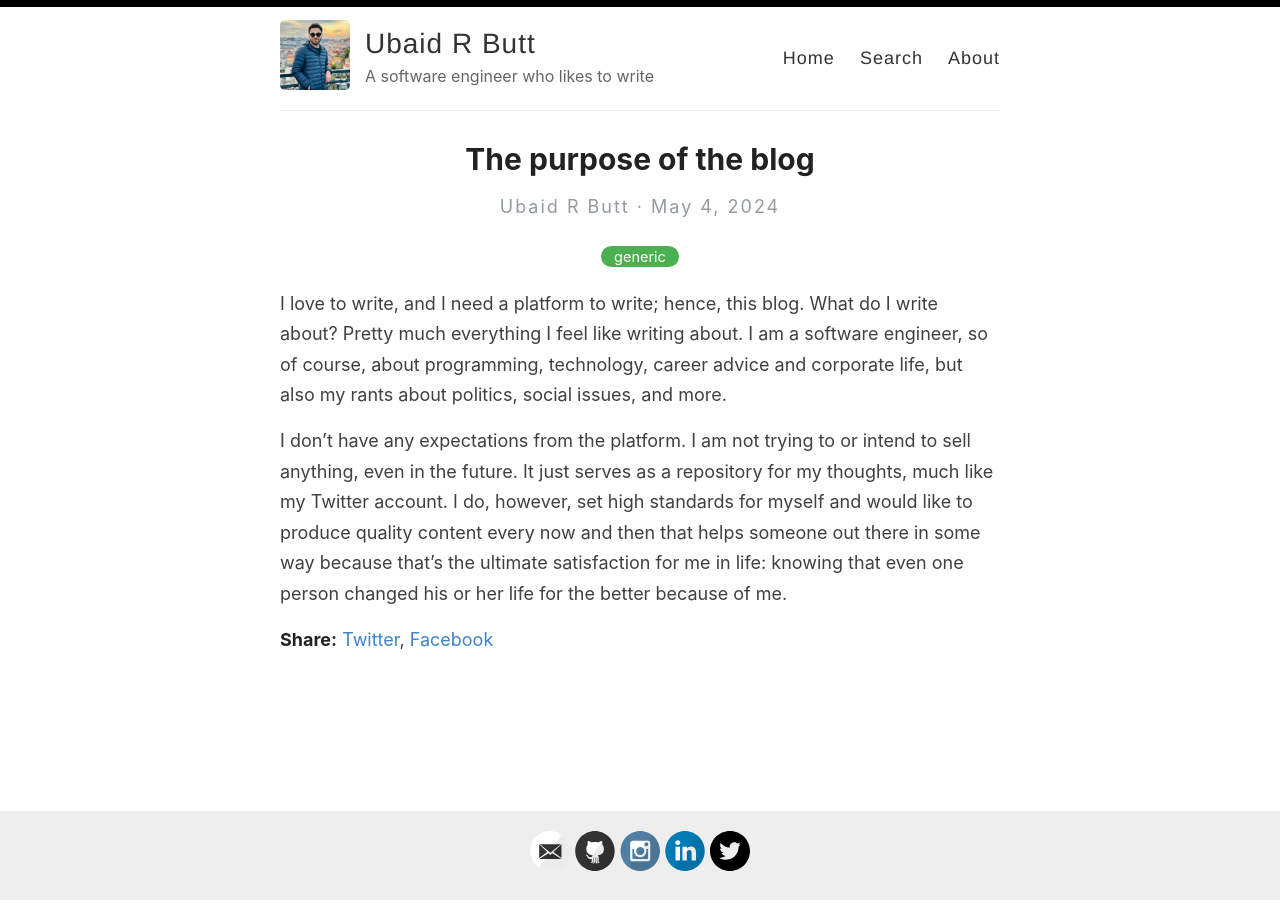
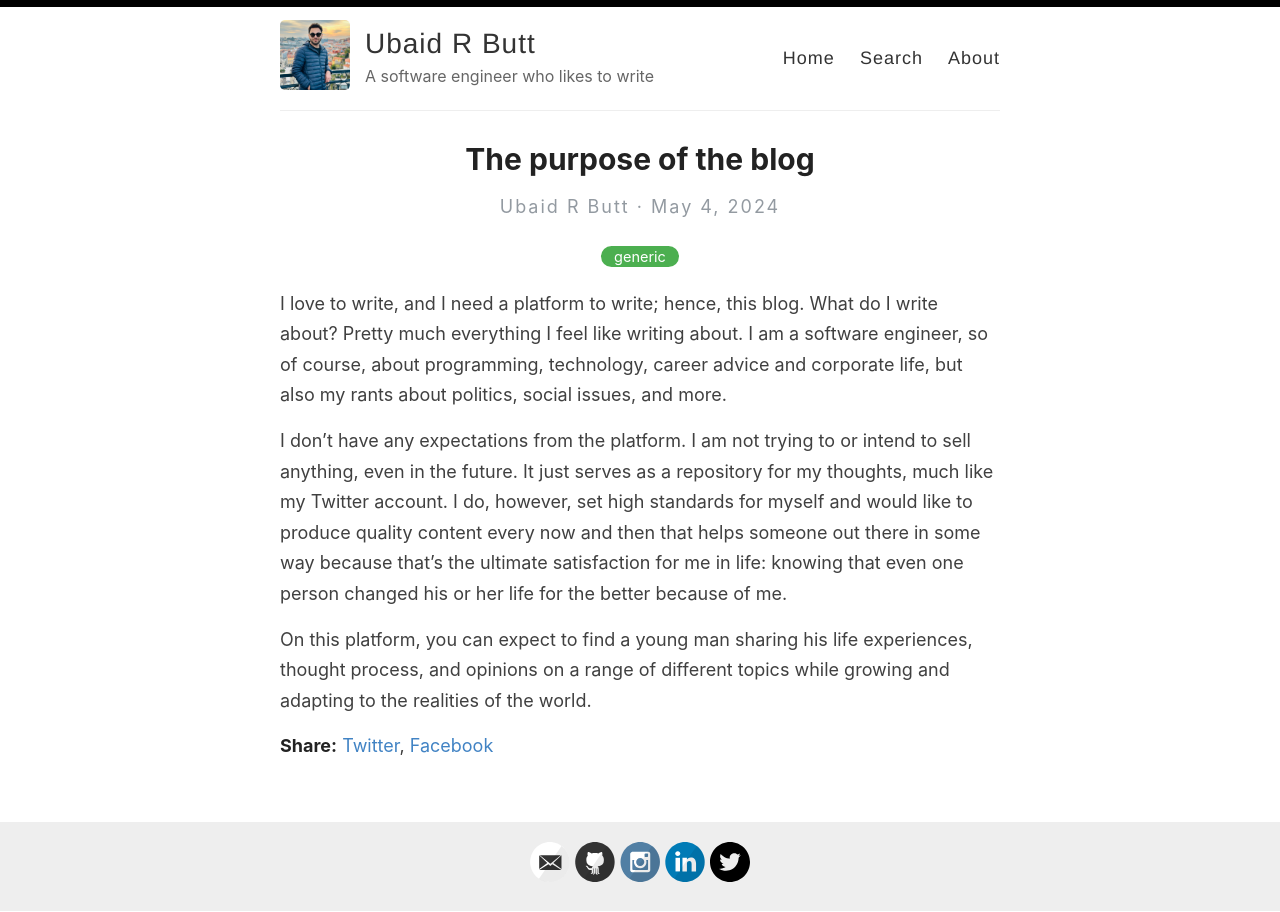
Before and after one commit to Ubaidbutt/ubaidbutt.github.io, a Jekyll site: the page built from _posts/2024-05-04-the-purpose-of-the-blog.md, in a window 1280 px wide. Built offline with Jekyll 4.4.1, drawn with Linux system fonts in a browser that asks for light colours.

Commit message:
Update 2024-05-04-the-purpose-of-the-blog.md

```diff
--- a/_posts/2024-05-04-the-purpose-of-the-blog.md
+++ b/_posts/2024-05-04-the-purpose-of-the-blog.md
@@ -8,3 +8,5 @@ categories: generic
 I love to write, and I need a platform to write; hence, this blog. What do I write about? Pretty much everything I feel like writing about. I am a software engineer, so of course, about programming, technology, career advice and corporate life, but also my rants about politics, social issues, and more.
 
 I don't have any expectations from the platform. I am not trying to or intend to sell anything, even in the future. It just serves as a repository for my thoughts, much like my Twitter account. I do, however, set high standards for myself and would like to produce quality content every now and then that helps someone out there in some way because that's the ultimate satisfaction for me in life: knowing that even one person changed his or her life for the better because of me.
+
+On this platform, you can expect to find a young man sharing his life experiences, thought process, and opinions on a range of different topics while growing and adapting to the realities of the world.
```
